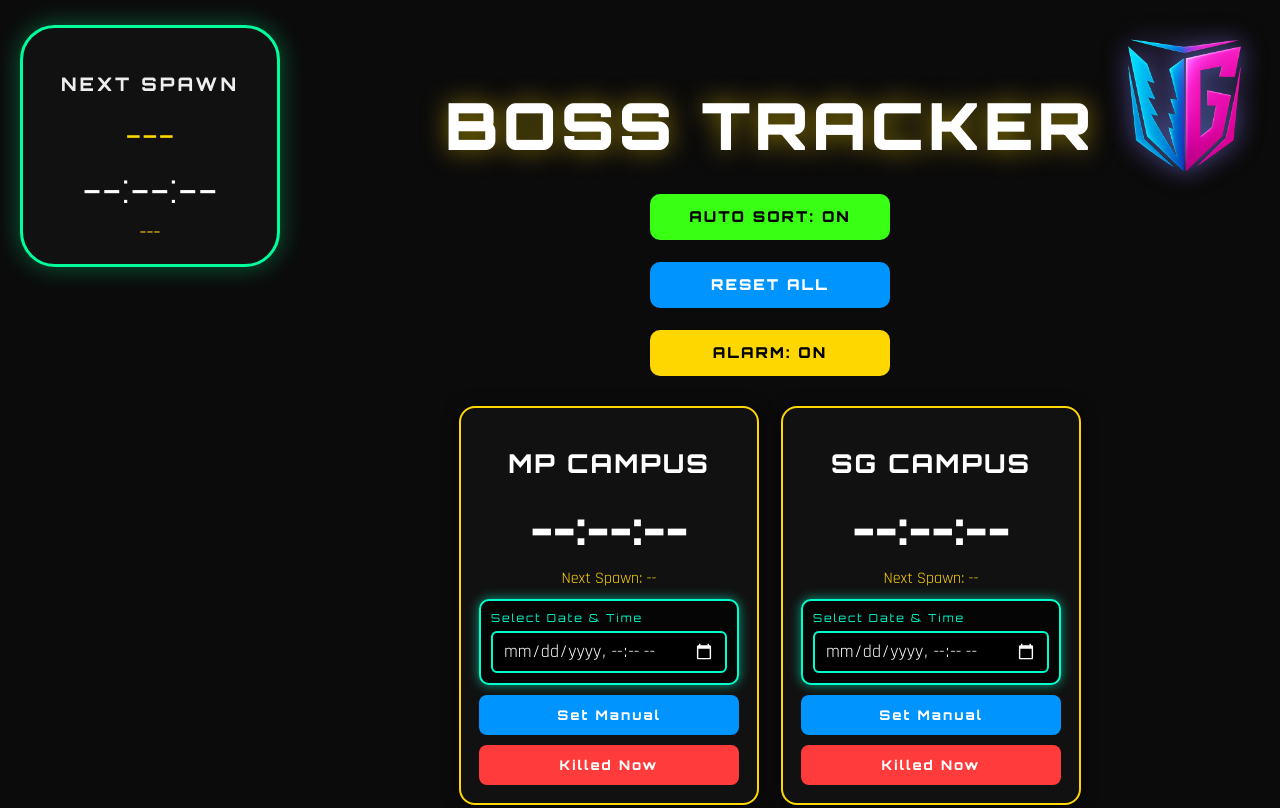
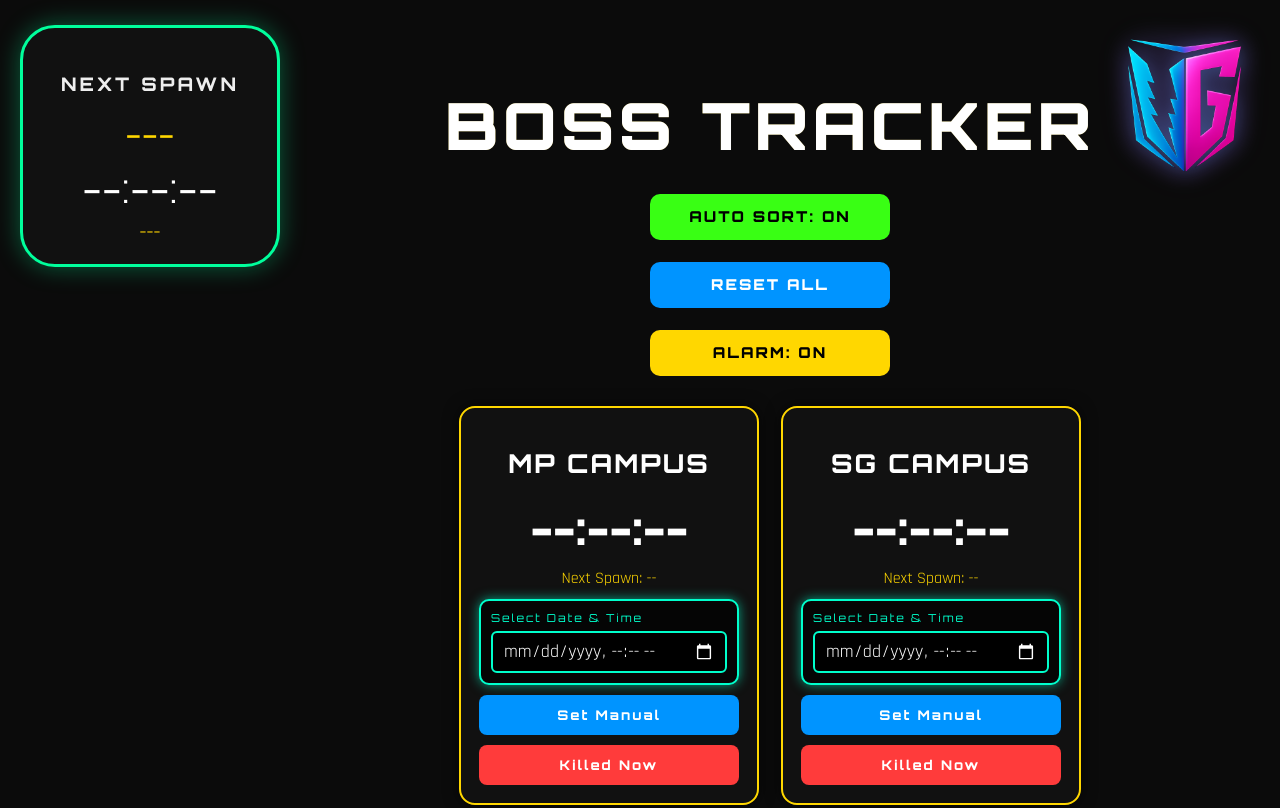
Before and after one commit to UNGVRND/ian-tan, a plain HTML site: page index.html in a window 1280 px wide. Shown: the top 808 px of the page. Drawn offline with Linux system fonts and the light colour scheme; no server answers.

Commit message:
Update index.html

```diff
--- a/index.html
+++ b/index.html
@@ -36,7 +36,7 @@ h1{
   letter-spacing:4px;
   margin-bottom:18px;
   font-family:'Orbitron', sans-serif;
-  text-shadow:0 0 25px rgba(255,215,0,.5);
+  text-shadow:0 0 0px rgba(255,215,0,.5);
 }
 
 /* UG LOGO - STABLE */
```
